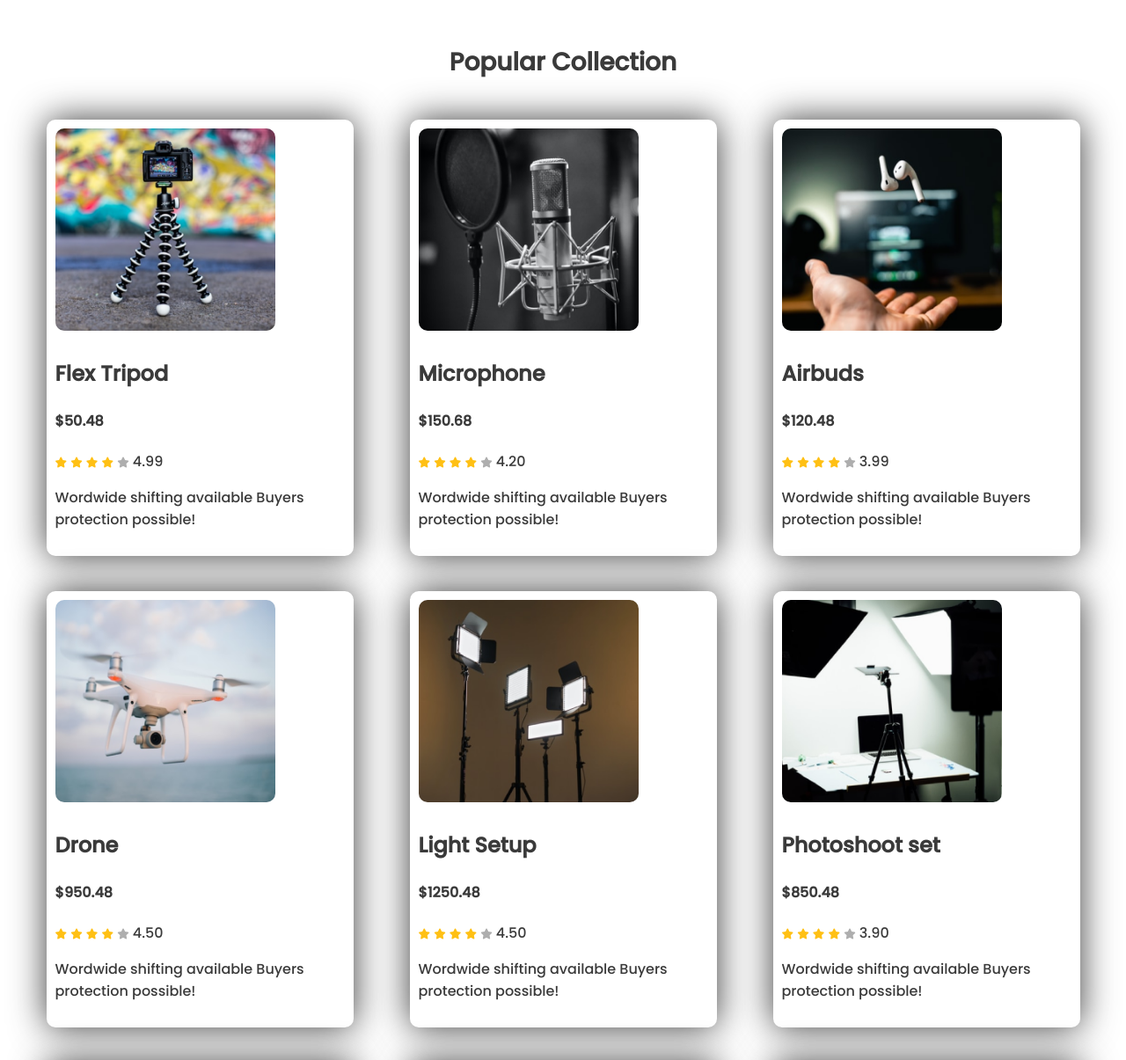
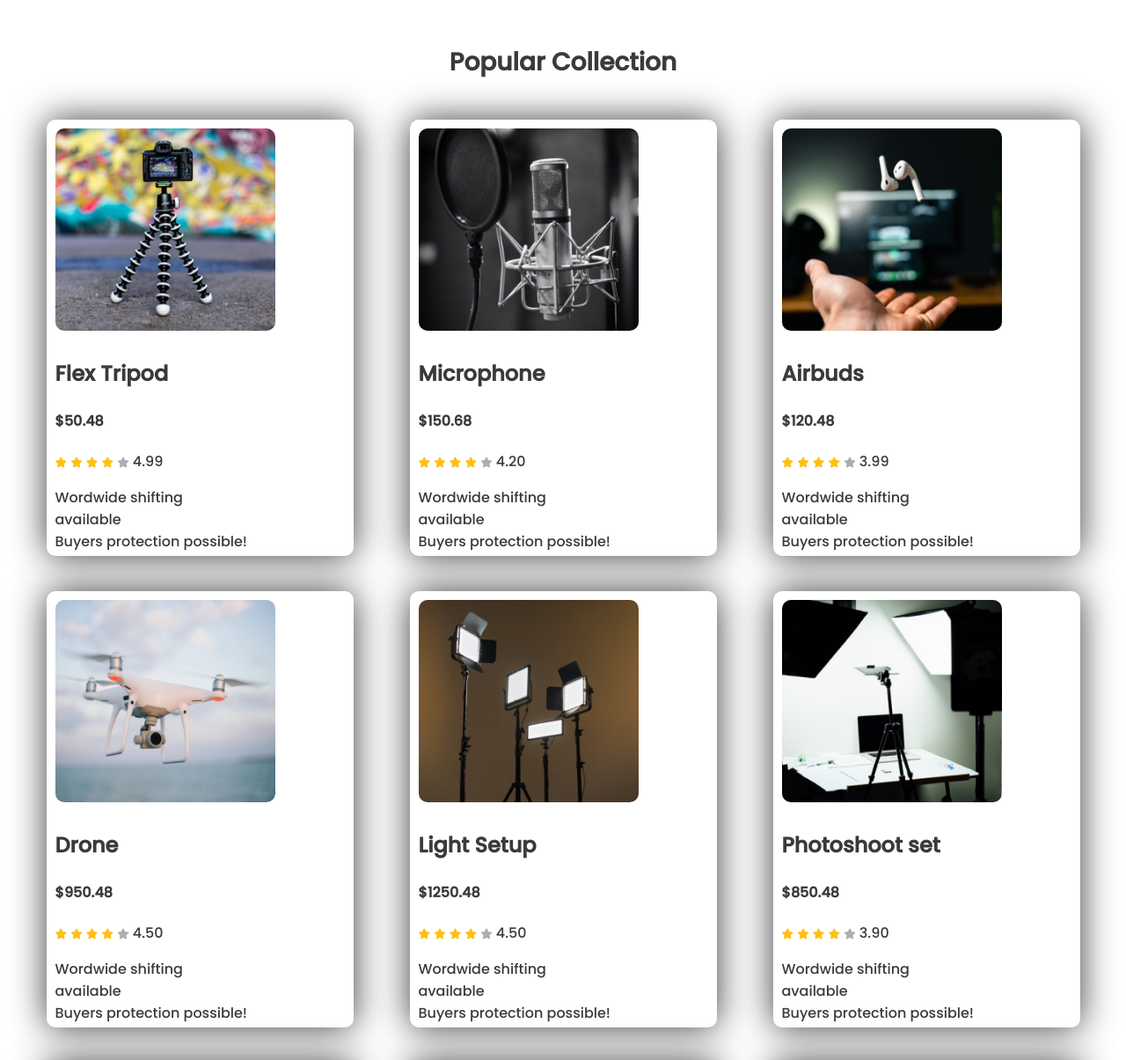
Before and after one commit to Nijumdip/influe-gear, a plain HTML site: page index.html in a window 1280 px wide. Shown: the part 590-1795 px from the top of the page at 88% size. Drawn offline with Linux system fonts and the light colour scheme.

Commit message:
added html

```diff
--- a/index.html
+++ b/index.html
@@ -62,8 +62,8 @@
                             <span>4.99</span>
                         </div>
                         <p class="delivery-info">
-                            Wordwide shifting
-                            available
+                            Wordwide shifting <br>
+                            available <br>
                             Buyers protection possible!
                         </p>
                     </div>
@@ -84,8 +84,8 @@
                             <span>4.20</span>
                         </div>
                         <p class="delivery-info">
-                            Wordwide shifting
-                            available
+                            Wordwide shifting <br>
+                            available <br>
                             Buyers protection possible!
                         </p>
                     </div>
@@ -106,8 +106,8 @@
                             <span>3.99</span>
                         </div>
                         <p class="delivery-info">
-                            Wordwide shifting
-                            available
+                            Wordwide shifting <br>
+                            available <br>
                             Buyers protection possible!
                         </p>
                     </div>
@@ -128,8 +128,8 @@
                             <span>4.50</span>
                         </div>
                         <p class="delivery-info">
-                            Wordwide shifting
-                            available
+                            Wordwide shifting <br>
+                            available <br>
                             Buyers protection possible!
                         </p>
                     </div>
@@ -150,8 +150,8 @@
                             <span>4.50</span>
                         </div>
                         <p class="delivery-info">
-                            Wordwide shifting
-                            available
+                            Wordwide shifting <br>
+                            available <br>
                             Buyers protection possible!
                         </p>
                     </div>
@@ -172,8 +172,8 @@
                             <span>3.90</span>
                         </div>
                         <p class="delivery-info">
-                            Wordwide shifting
-                            available
+                            Wordwide shifting <br>
+                            available <br>
                             Buyers protection possible!
                         </p>
                     </div>
@@ -194,8 +194,8 @@
                             <span>3.90</span>
                         </div>
                         <p class="delivery-info">
-                            Wordwide shifting
-                            available
+                            Wordwide shifting <br>
+                            available <br>
                             Buyers protection possible!
                         </p>
                     </div>
@@ -216,8 +216,8 @@
                             <span>3.90</span>
                         </div>
                         <p class="delivery-info">
-                            Wordwide shifting
-                            available
+                            Wordwide shifting <br>
+                            available <br>
                             Buyers protection possible!
                         </p>
                     </div>
@@ -238,8 +238,8 @@
                             <span>3.90</span>
                         </div>
                         <p class="delivery-info">
-                            Wordwide shifting
-                            available
+                            Wordwide shifting <br>
+                            available <br>
                             Buyers protection possible!
                         </p>
                     </div>
```
